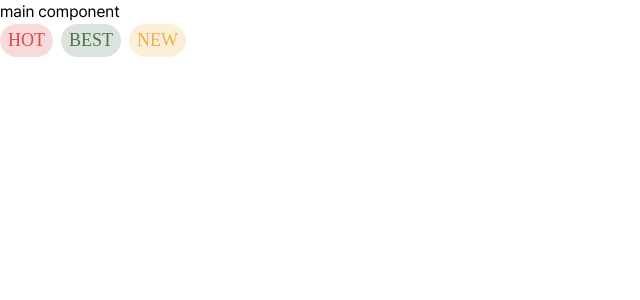
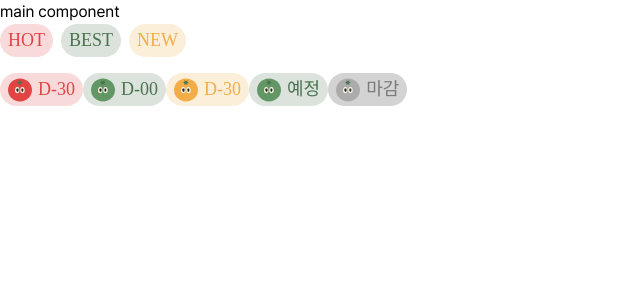
Before and after one commit to hminah0215/tomatoes, a Next.js app: page / in a window 1280 px wide. Shown: the top 300 px of the page, without its empty margins (0-640 px from the left). Built offline with nearby package versions, Linux system fonts and the light colour scheme.

Commit message:
add: D-day 컴포넌트 구현

```diff
--- a/src/app/page.tsx
+++ b/src/app/page.tsx
@@ -1,3 +1,4 @@
+import Dday from '@/components/common/Dday';
 import Tag from '@/components/common/Tag';
 
 export default function Home() {
@@ -5,9 +6,16 @@ export default function Home() {
     <>
       <h1>main component</h1>
       <div className='flex gap-2 mb-4'>
-        <Tag type="hot" label="HOT"/>
-        <Tag type="best" label="BEST"/>
-        <Tag type="new" label="NEW"/>
+        <Tag type="hot" label="HOT" />
+        <Tag type="best" label="BEST" />
+        <Tag type="new" label="NEW" />
+      </div>
+      <div>
+        <Dday type="active" day="30" color="red" />
+        <Dday type="active" day="00" color="green" />
+        <Dday type="active" day="30" color="yellow" />
+        <Dday type="upcoming" day="30" />
+        <Dday type="completed" day="30" />
       </div>
     </>
   );
--- /dev/null
+++ b/src/components/common/Dday.tsx
@@ -0,0 +1,59 @@
+interface DdayProps {
+  type: 'active' | 'completed' | 'upcoming';
+  day: string;
+  color?: 'red' | 'yellow' | 'green';
+}
+
+const baseTagStyle = "h-[33px] px-2 py-[3px] rounded-[999px] justify-center items-center gap-1.5 inline-flex";
+const baseTextStyle = "text-lg font-medium font-['Pretendard'] leading-[27px]";
+
+const tagStyles = {
+  active: {
+    red: `${baseTagStyle} bg-[#f9dada]`,
+    yellow: `${baseTagStyle} bg-[#fcefda]`,
+    green: `${baseTagStyle} bg-[#dbe3dc]`,
+  },
+  completed: `${baseTagStyle} bg-[#D3D3D3]`,
+  upcoming: `${baseTagStyle} bg-[#dbe3dc]`
+};
+
+const textStyles = {
+  active: {
+    red: `${baseTextStyle} text-[#e24444]`,
+    yellow: `${baseTextStyle} text-[#f2ad48]`,
+    green: `${baseTextStyle} text-[#4a734e]`,
+  },
+  completed: `${baseTextStyle} text-[#7A7A7A]`,
+  upcoming: `${baseTextStyle} text-[#4a734e]`
+};
+
+export default function Dday({ type, day, color }: DdayProps) {
+  if (type === "active" && color) {
+    return (
+      <div className={tagStyles.active[color]}>
+        <img src={`/assets/common/Plain_${color}_t.svg`} alt="Icon" className="w-6 h-6" />
+        <span className={textStyles.active[color]}>
+          D-{day}
+        </span>
+      </div>
+    );
+  } else if (type === "completed") {
+    return (
+      <div className={tagStyles['completed']}>
+        <img src="/assets/common/Plain_gray_t.svg" alt="Icon" className="w-6 h-6" />
+        <span className={textStyles['completed']}>
+          마감
+        </span>
+      </div>
+    );
+  } else {  // upcoming
+    return (
+      <div className={tagStyles['upcoming']}>
+        <img src="/assets/common/Plain_green_t.svg" alt="Icon" className="w-6 h-6" />
+        <span className={textStyles['upcoming']}>
+          예정
+        </span>
+      </div>
+    );
+  }
+}
```
